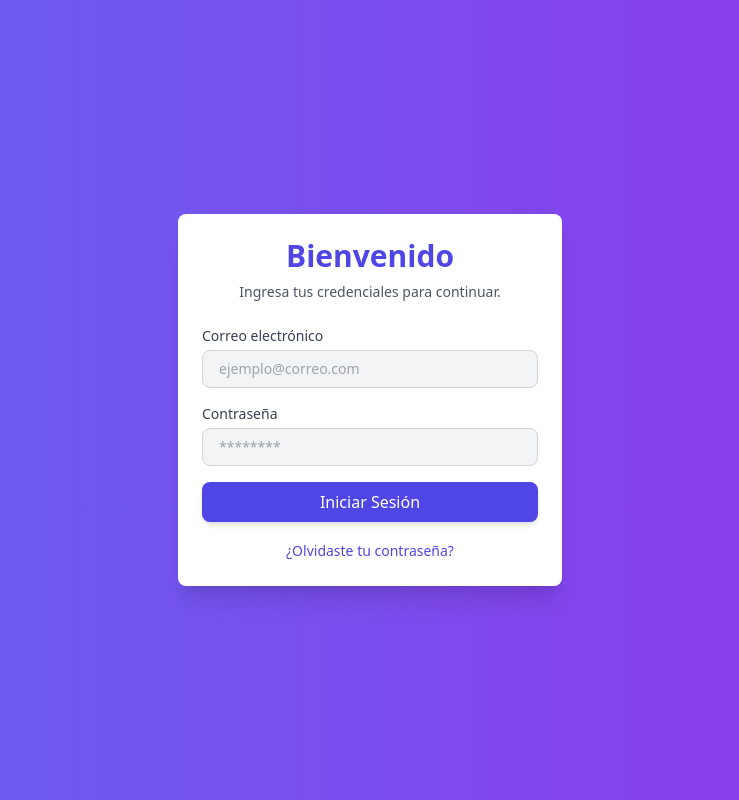
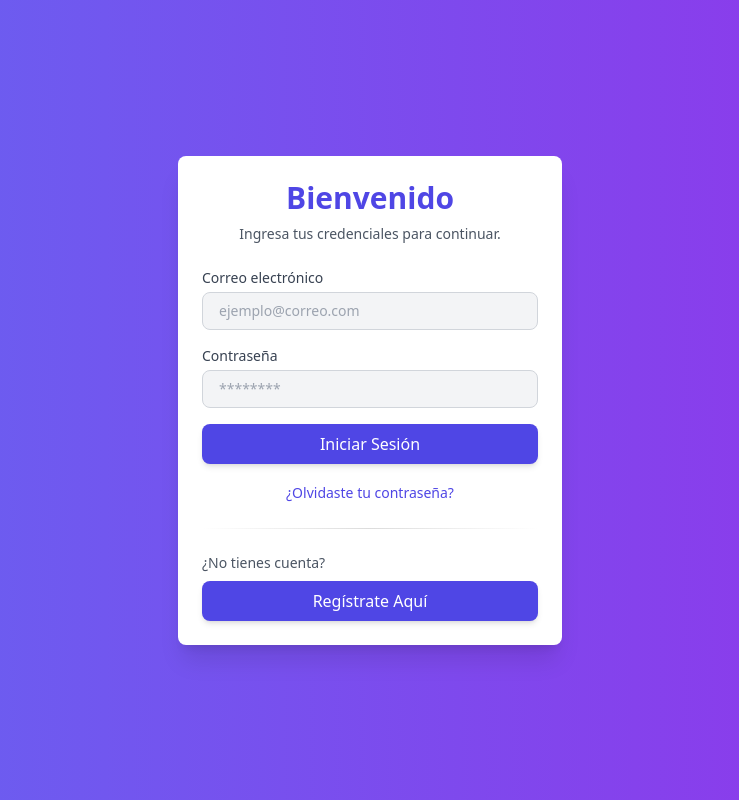
Before and after one commit to webbliz/web-app-frontend, a React (Vite) app: page / in a window 1280 px wide. Shown: the whole page, without its empty margins (270-1009 px from the left). Built offline with nearby package versions, Linux system fonts and the light colour scheme.

Commit message:
Botón de registro en el login form.

```diff
--- a/src/components/LoginForm.jsx
+++ b/src/components/LoginForm.jsx
@@ -76,6 +76,18 @@ const LoginForm = ({ onLogin }) => {
             ¿Olvidaste tu contraseña?
           </a>
         </div>
+
+        <div>
+          <hr
+            className="my-6 h-px border-t-0 bg-transparent bg-gradient-to-r from-transparent via-neutral-500 to-transparent opacity-25 dark:via-neutral-400" />
+            <p className="my-2 block text-sm font-medium text-gray-600">
+              ¿No tienes cuenta?
+            </p>
+            <button type="button"
+            className="w-full px-4 py-2 text-white bg-indigo-600 rounded-lg shadow-md hover:bg-indigo-700 focus:ring-2 focus:ring-indigo-500 focus:outline-none">
+              Regístrate Aquí
+            </button>
+        </div>
       </div>
     </div>
   );
```
